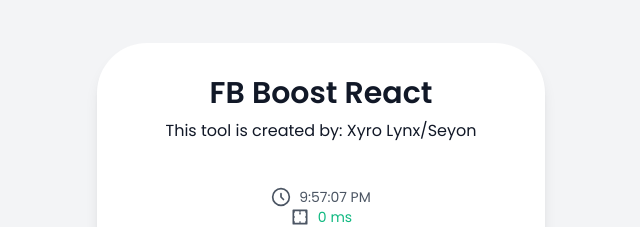
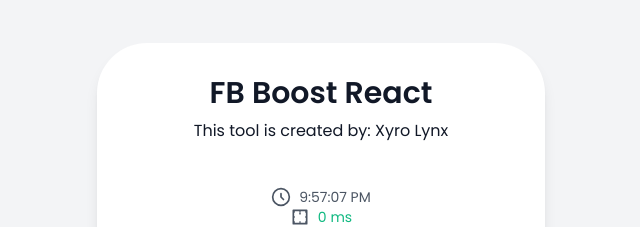
Before and after one commit to xyro100/BoostingSite-Using-FLiker, a plain HTML site: page index.html in a window 1280 px wide. Shown: the top 227 px of the page, without its empty margins (319-959 px from the left). Drawn offline with nearby package versions, Linux system fonts and the light colour scheme.

Commit message:
index.html

```diff
--- a/index.html
+++ b/index.html
@@ -189,7 +189,7 @@
 <body class="bg-gray-100 dark:bg-gray-900 text-gray-900 dark:text-gray-100 min-h-screen flex items-center justify-center px-4 font-sans transition-all duration-500">
   <div class="bg-white dark:bg-gray-800 p-8 rounded-bubble shadow-lg w-full max-w-md animate-fadeIn">
     <h1 class="text-3xl font-bold mb-2 text-center animated" data-animation="slideIn">FB Boost React</h1>
-    <p style="text-align: center;">This tool is created by: Xyro Lynx/Seyon</p>
+    <p style="text-align: center;">This tool is created by: Xyro Lynx</p>
     <p class="text-center text-sm mb-6 text-gray-600 dark:text-gray-300 animated" data-animation="fadeIn">Boost reactions on your Facebook post with ease!</p>
     <div class="text-center mb-4 animated" data-animation="slideIn">
       <div id="time" class="time-icon text-sm text-gray-600 dark:text-gray-300">
```
